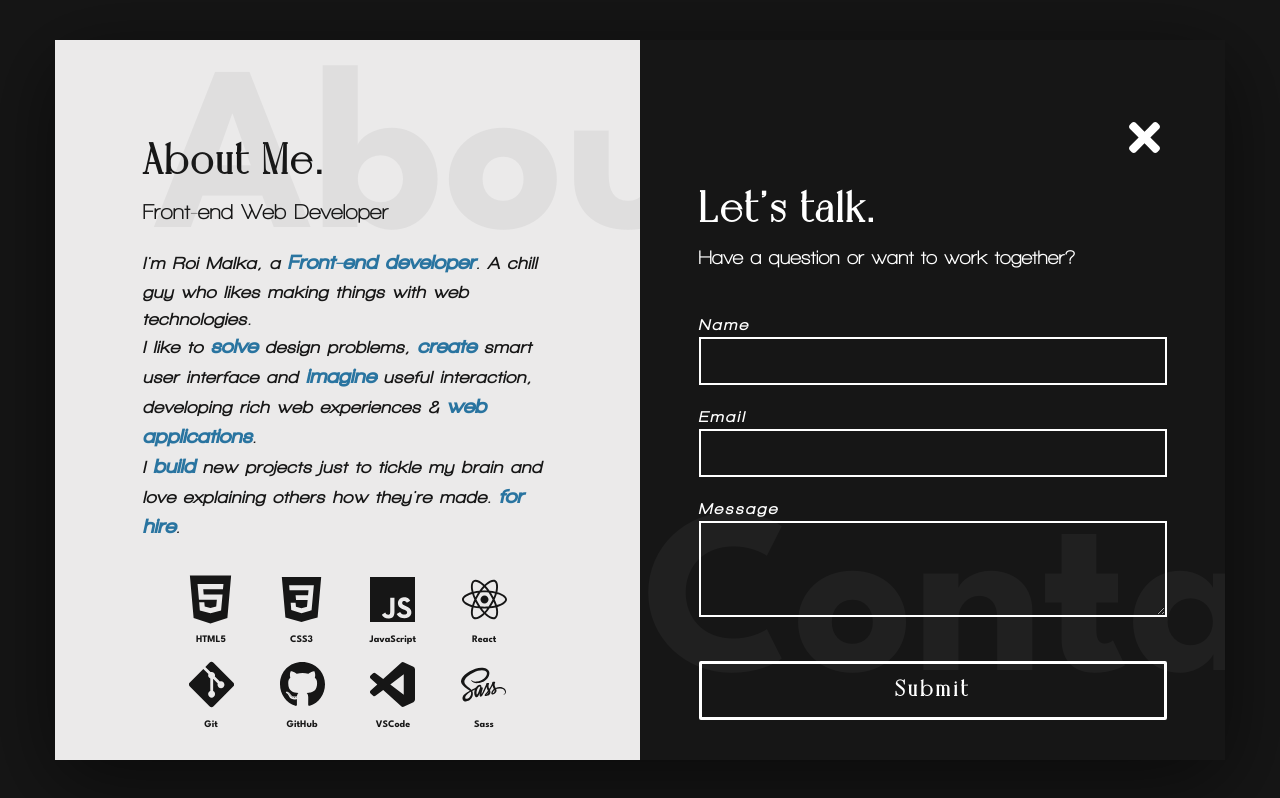
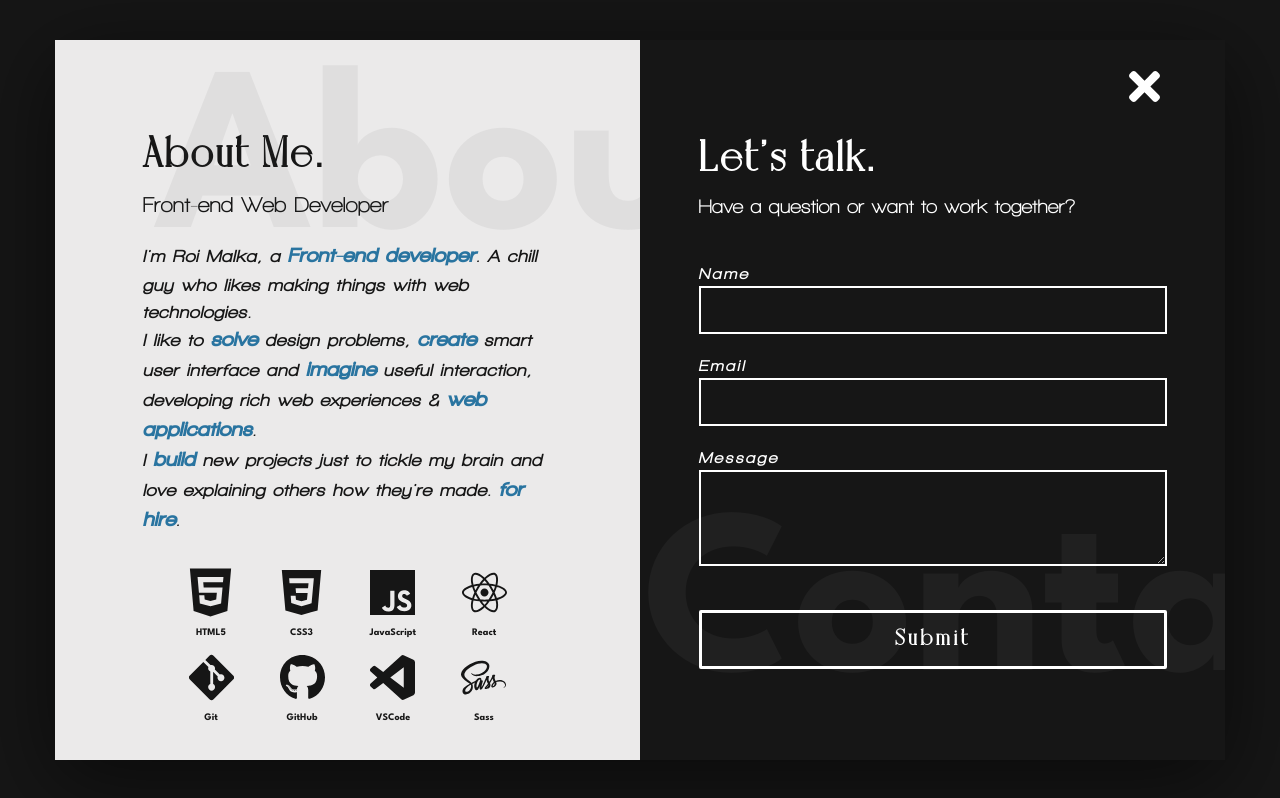
Before and after one commit to roimalka10/portfolio, a React (Create React App) app: page /#/contact in a window 1280 px wide. Built offline with nearby package versions, Linux system fonts and the light colour scheme.

Commit message:
changed padding in contact page

```diff
--- a/src/sass/components/_contact.scss
+++ b/src/sass/components/_contact.scss
@@ -83,7 +83,7 @@
 }
 
 .submit-text {
-  padding-top: 75px;
+  padding-top: 24px;
   text-align: left;
   width: 80%;
   margin: 0 auto;
@@ -242,7 +242,7 @@
 }
 
 .about-text {
-  padding-top: 92px;
+  padding-top: 85px;
   text-align: left;
   width: 70%;
   margin: 0 auto;
```
